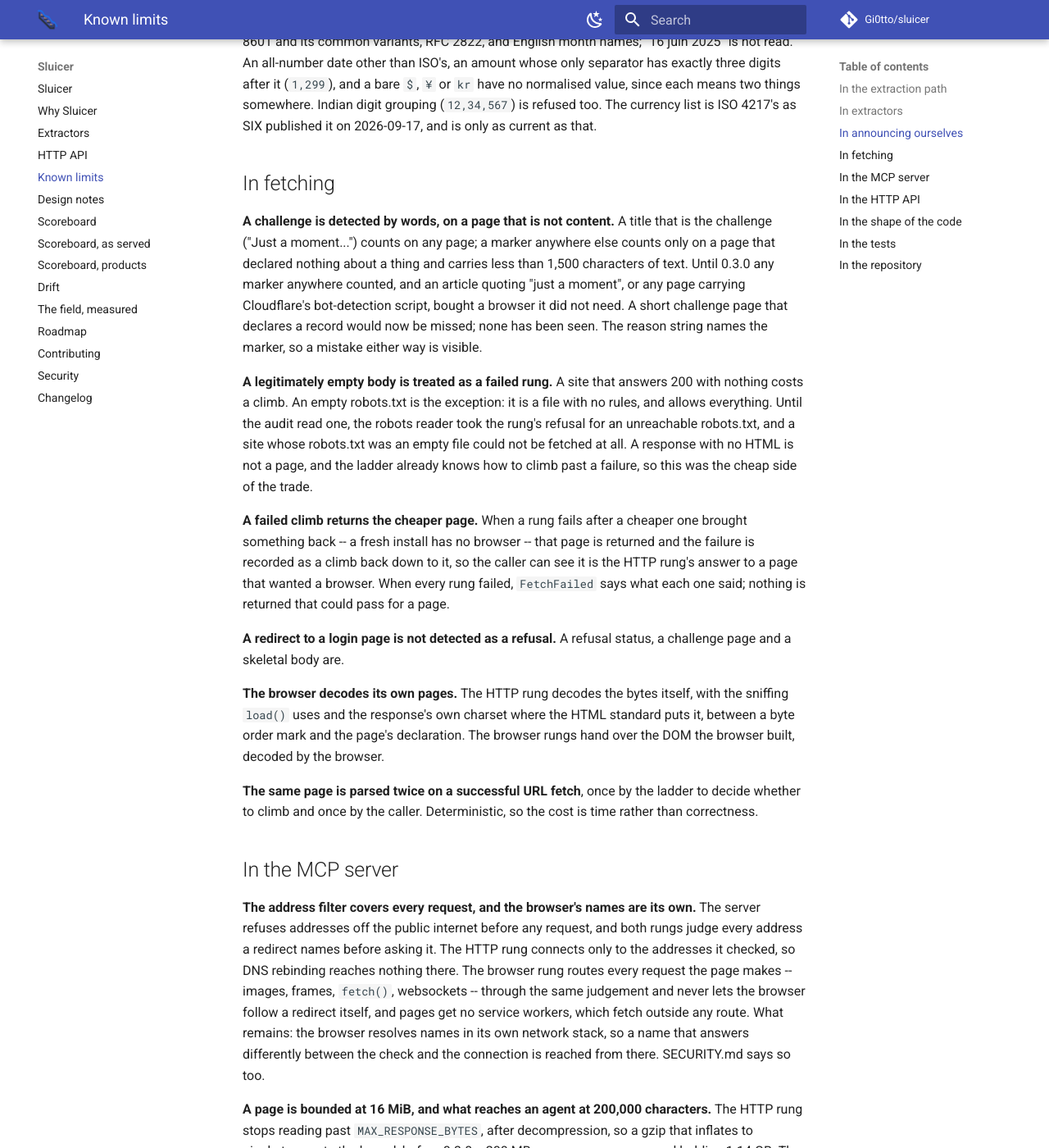
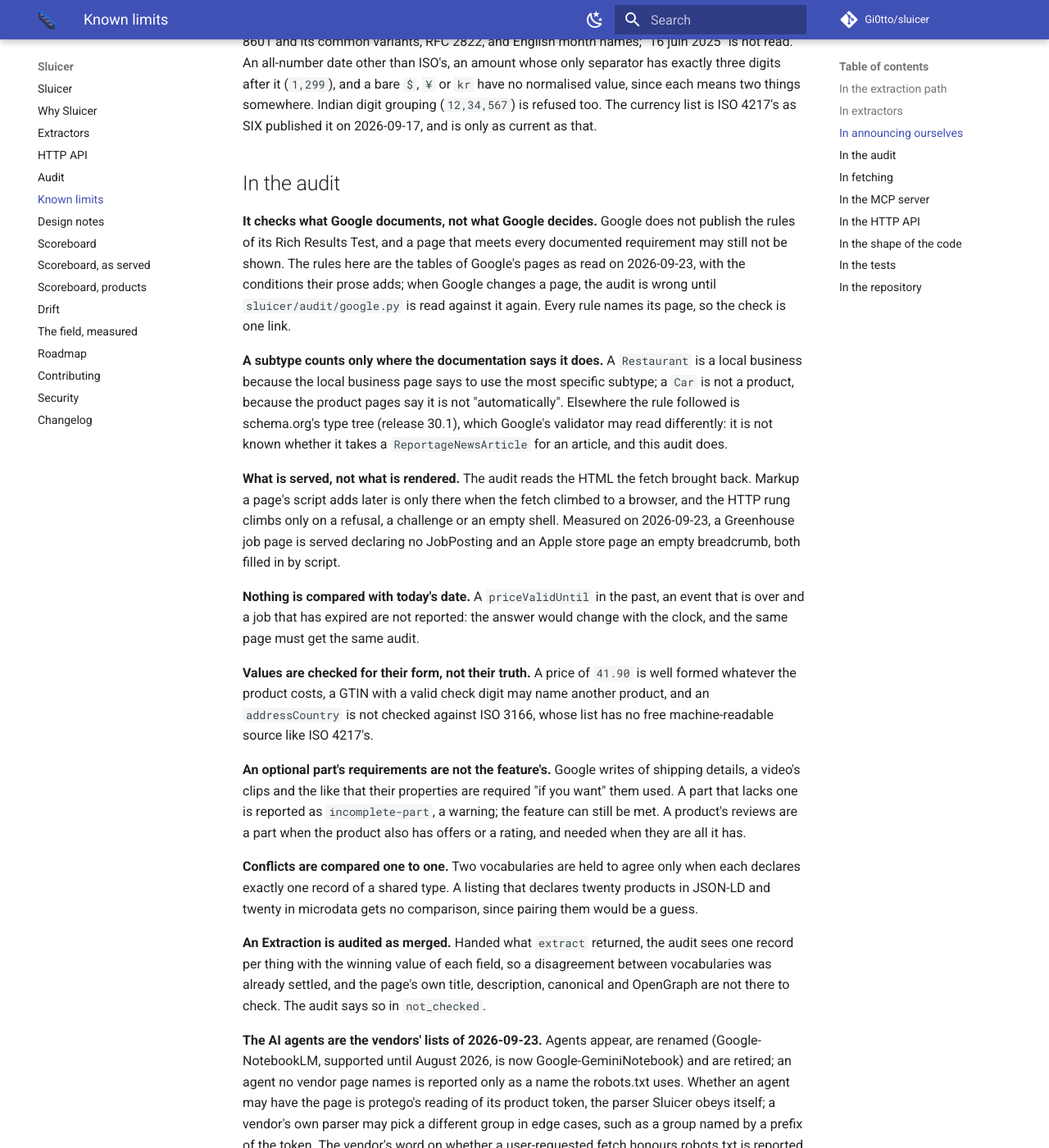
Before and after one commit to Gi0tto/sluicer, an MkDocs documentation site: the page built from docs/known-limits.md, in a window 1280 px wide and 1400 px high, scrolled down 3076 px. Shown: the whole window at 82% size. Built offline with MkDocs 1.6.1 and Material for MkDocs 9.7.7, drawn with Linux system fonts in a browser that asks for light colours; comment, search, counter and statistics services are not loaded; some of the changed text lies outside the part shown.

Commit message:
docs: the audit, the pages its rules come from, and what it found
docs/audit.md: what is checked and against which page -- every feature with
its types, its required properties and the date its page was last updated,
the features Google retired and when, the value checks and their sources, the
25 AI agents with their vendors' pages -- the severities and exit codes, and
the audit of sixteen public pages of different kinds on 2026-09-23, the
findings checked by hand against each page's markup where noted. Known limits
gain a section on the audit: it checks what Google documents, not what its
validator decides; subtypes count only where the documentation says; it reads
what is served, not what a script renders; nothing is compared with today's
date. README, the skill and the plugin name the seventh tool.

```diff
--- a/docs/known-limits.md
+++ b/docs/known-limits.md
@@ -146,6 +146,75 @@
 list is ISO 4217's as SIX published it on 2026-09-17, and is only as current as
 that.
 
+## In the audit
+
+**It checks what Google documents, not what Google decides.** Google does not
+publish the rules of its Rich Results Test, and a page that meets every
+documented requirement may still not be shown. The rules here are the tables
+of Google's pages as read on 2026-09-23, with the conditions their prose adds;
+when Google changes a page, the audit is wrong until `sluicer/audit/google.py`
+is read against it again. Every rule names its page, so the check is one link.
+
+**A subtype counts only where the documentation says it does.** A `Restaurant`
+is a local business because the local business page says to use the most
+specific subtype; a `Car` is not a product, because the product pages say it
+is not "automatically". Elsewhere the rule followed is schema.org's type tree
+(release 30.1), which Google's validator may read differently: it is not known
+whether it takes a `ReportageNewsArticle` for an article, and this audit does.
+
+**What is served, not what is rendered.** The audit reads the HTML the fetch
+brought back. Markup a page's script adds later is only there when the fetch
+climbed to a browser, and the HTTP rung climbs only on a refusal, a challenge
+or an empty shell. Measured on 2026-09-23, a Greenhouse job page is served
+declaring no JobPosting and an Apple store page an empty breadcrumb, both
+filled in by script.
+
+**Nothing is compared with today's date.** A `priceValidUntil` in the past, an
+event that is over and a job that has expired are not reported: the answer
+would change with the clock, and the same page must get the same audit.
+
+**Values are checked for their form, not their truth.** A price of `41.90` is
+well formed whatever the product costs, a GTIN with a valid check digit may
+name another product, and an `addressCountry` is not checked against ISO
+3166, whose list has no free machine-readable source like ISO 4217's.
+
+**An optional part's requirements are not the feature's.** Google writes of
+shipping details, a video's clips and the like that their properties are
+required "if you want" them used. A part that lacks one is reported as
+`incomplete-part`, a warning; the feature can still be met. A product's
+reviews are a part when the product also has offers or a rating, and needed
+when they are all it has.
+
+**Conflicts are compared one to one.** Two vocabularies are held to agree only
+when each declares exactly one record of a shared type. A listing that
+declares twenty products in JSON-LD and twenty in microdata gets no comparison,
+since pairing them would be a guess.
+
+**An Extraction is audited as merged.** Handed what `extract` returned, the
+audit sees one record per thing with the winning value of each field, so a
+disagreement between vocabularies was already settled, and the page's own
+title, description, canonical and OpenGraph are not there to check. The audit
+says so in `not_checked`.
+
+**The AI agents are the vendors' lists of 2026-09-23.** Agents appear, are
+renamed (Google-NotebookLM, supported until August 2026, is now
+Google-GeminiNotebook) and are retired; an agent no vendor page names is reported only as a name the
+robots.txt uses. Whether an agent may have the page is protego's reading of
+its product token, the parser Sluicer obeys itself; a vendor's own parser may
+pick a different group in edge cases, such as a group named by a prefix of the
+token. The vendor's word on whether a user-requested fetch honours robots.txt
+is reported beside the verdict, and not second-guessed.
+
+**llms-full.txt is reported, not read.** The llms.txt proposal defines no
+format for it, so only whether a site serves one, and how long it is, is
+known.
+
+**schema.org's names are copied, under their licence.** The type tree and
+enumeration terms in `sluicer/audit/schema_org.py` are read from schema.org's
+own export, which is published under CC BY-SA 3.0; the module names its source
+and release. Google's pages are CC BY 4.0, and each rule cites the page it
+comes from.
+
 ## In fetching
 
 **A challenge is detected by words, on a page that is not content.** A title
@@ -219,7 +288,7 @@
 the page declared it, and the extractor object is a plain mapping whose shape
 is documented in [extractors](extractors.md), not in the schema.
 
-**The six tools are pinned by set equality**, so a seventh cannot appear
+**The seven tools are pinned by set equality**, so an eighth cannot appear
 unnoticed. The HTTP door is held to that same list, not to a second one.
 
 ## In the HTTP API
--- a/mkdocs.yml
+++ b/mkdocs.yml
@@ -26,6 +26,7 @@
   - Why Sluicer: why.md
   - Extractors: extractors.md
   - HTTP API: http-api.md
+  - Audit: audit.md
   - Known limits: known-limits.md
   - Design notes: design-notes.md
   - Scoreboard: scoreboard.md
```
Also changed, not shown: CHANGELOG.md (+25 -0 lines), README.md (+11 -9 lines), docs/audit.md (added, +298 -0 lines), docs/design-notes.md (+12 -0 lines), docs/index.md (+10 -9 lines), docs/why.md (+1 -1 lines), skills/sluicer/SKILL.md (+10 -1 lines), 1 other file.
